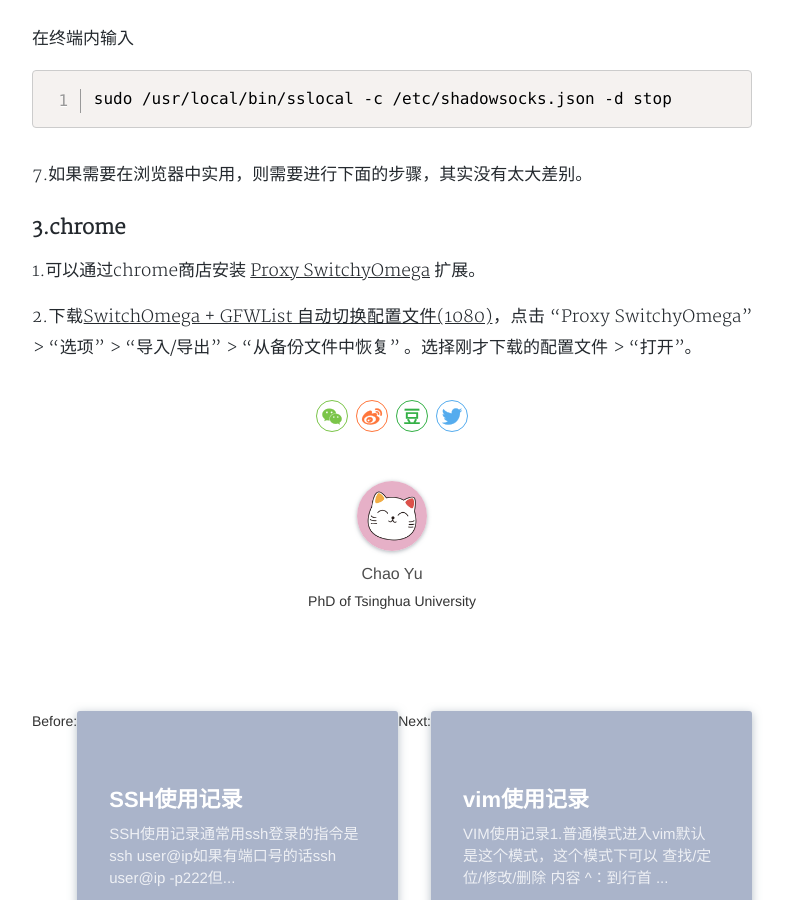
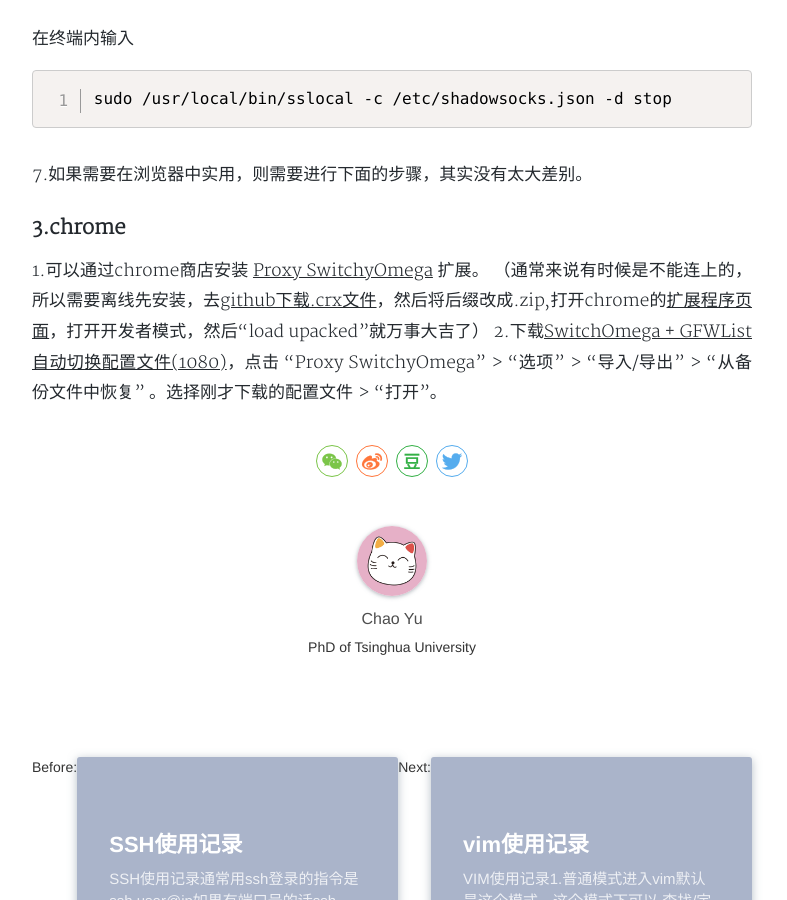
Before and after one commit to zoeyuchao/zoeyuchao.github.io, a Jekyll site: the page built from _posts/2019-04-12-VPN使用记录.md, in a window 1280 px wide and 900 px high, scrolled down 2683 px. Shown: the whole window, without its empty margins (248-1035 px from the left). Built offline with Jekyll 4.4.1, drawn with Linux system fonts in a browser that asks for light colours; nearby versions of some CDN libraries; comment, search, counter and statistics services are not loaded; a style sheet for code colours, icons or effects is not loaded.

Commit message:
edit vpn file

```diff
--- a/_posts/2019-04-12-VPN使用记录.md
+++ b/_posts/2019-04-12-VPN使用记录.md
@@ -104,5 +104,5 @@
 ### 3.chrome
 
 1.可以通过chrome商店安装 [Proxy SwitchyOmega](https://chrome.google.com/webstore/detail/padekgcemlokbadohgkifijomclgjgif) 扩展。
-
+（通常来说有时候是不能连上的，所以需要离线先安装，去[github下载.crx文件](https://github.com/FelisCatus/SwitchyOmega/releases)，然后将后缀改成.zip,打开chrome的[扩展程序页面](chrome://extensions/)，打开开发者模式，然后“load upacked”就万事大吉了）
 2.下载[SwitchOmega + GFWList 自动切换配置文件(1080)](https://portal.shadowsocks.ch/dl.php?type=d&id=74)，点击 “Proxy SwitchyOmega” > "选项" > "导入/导出" > "从备份文件中恢复" 。选择刚才下载的配置文件 > "打开"。
```
